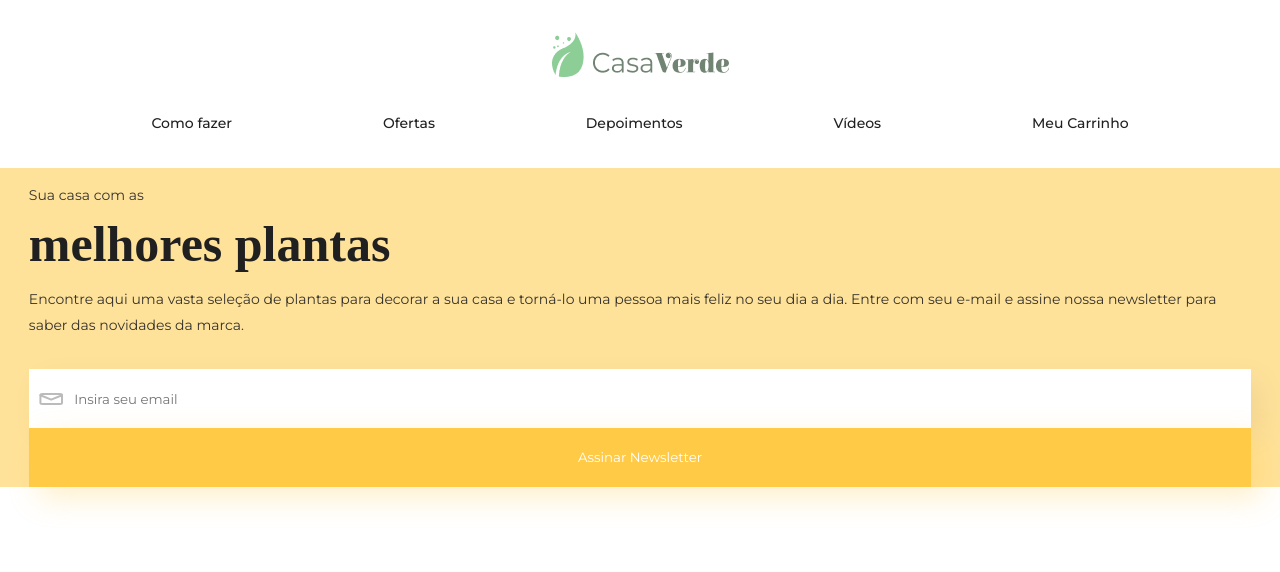
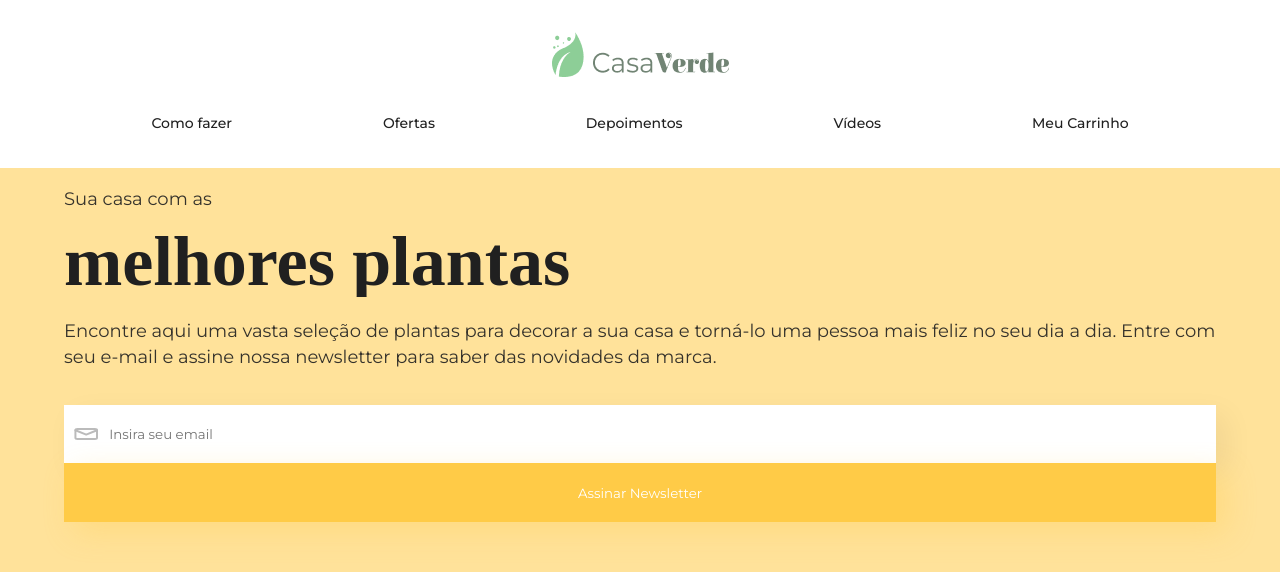
Before and after one commit to robs-am/Casa-Verde-React, a React (Vite) app: page / in a window 1280 px wide. Shown: the top 572 px of the page. Built offline with nearby package versions, Linux system fonts and the light colour scheme; a web font is replaced by a local one.

Commit message:
add responsividade tablet

```diff
--- a/src/components/Newsletter/Newsletter.css
+++ b/src/components/Newsletter/Newsletter.css
@@ -2,6 +2,7 @@
   margin: 0;
   padding: 0;
   box-sizing: border-box;
+  overflow-y: hidden;
 }
 
 .hero-section {
@@ -10,6 +11,8 @@
   flex-direction: column;
   padding-inline: 1.8em;
   background-color: #ffe29a;
+  height: 100vh;
+
 }
 
 .hero-section h1 {
@@ -70,5 +73,20 @@
 }
 
 @media only screen and (min-width: 768px) {
+  .hero-section h1 {
+    font-size: 70px;
+    padding-right: 1em;
+    line-height: 70px;
+  }
+
+  .hero-section p {
+    font-size: 18px;
+  }
+
+  .hero-section {
+    padding-inline: 4em;
+
+  }
+
 
 }
```
